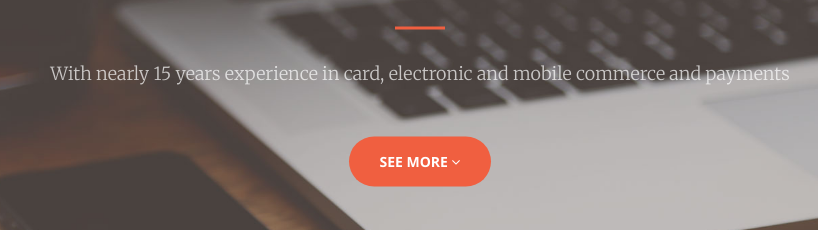
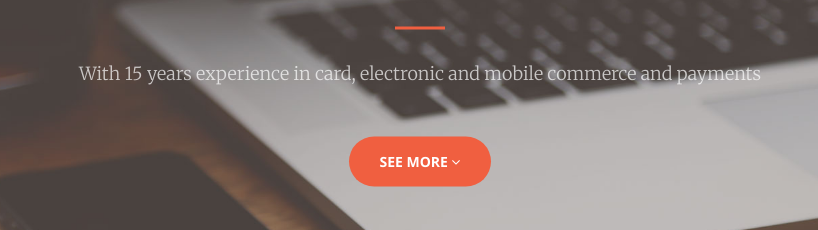
Before and after one commit to pageboy-za/pageboy-za.github.io, a plain HTML site: page index.html in a window 1280 px wide. Shown: the part 380-610 px from the top of the page, 220-1038 px from the left. Drawn offline with nearby package versions, Linux system fonts and the light colour scheme.

Commit message:
Nearly gone
Nearly removed

```diff
--- a/index.html
+++ b/index.html
@@ -74,7 +74,7 @@
             <div class="header-content-inner">
                 <h1>Digital & Payments Specialist</h1>
                 <hr>
-                <p>With nearly 15 years experience in card, electronic and mobile commerce and payments</p>
+                <p>With 15 years experience in card, electronic and mobile commerce and payments</p>
                 <a href="#about" class="btn btn-primary btn-xl page-scroll">See More <i class="fa fa-angle-down"></i></a>
             </div>
         </div>
```
